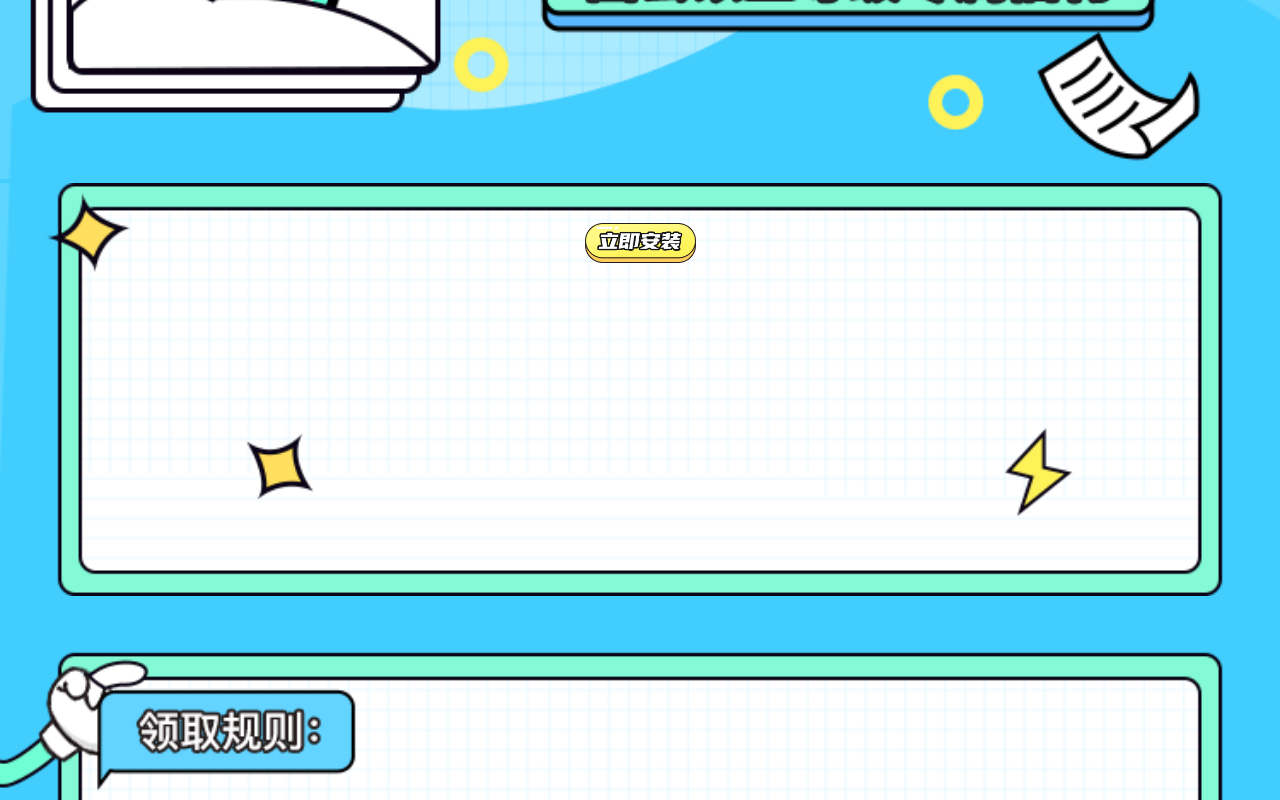
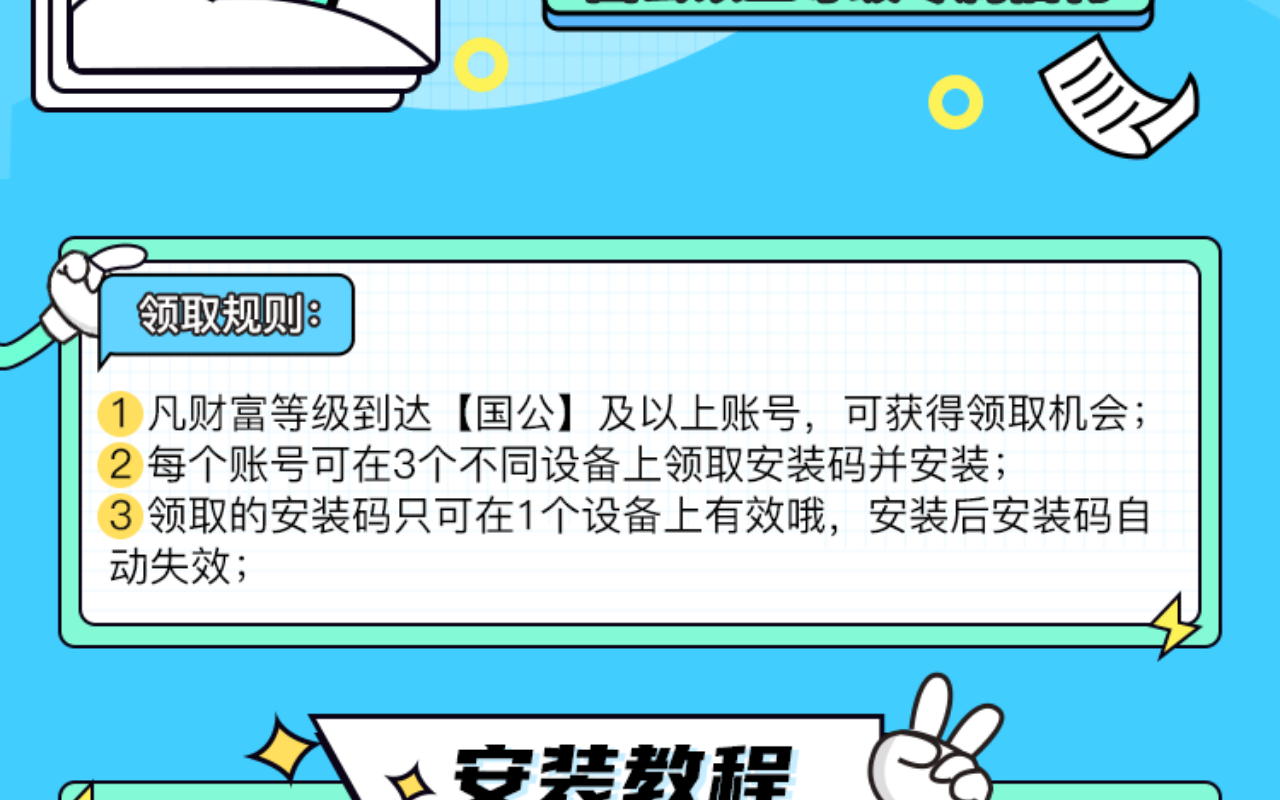
Before and after one commit to huiruo/js_test_base_vue, a Vue app: page /#/ in a window 1280 px wide. Shown: the part 678-1478 px from the top of the page. Built offline with nearby package versions, Linux system fonts and the light colour scheme.

Commit message:
feat:隐藏安装按钮

```diff
--- a/src/views/Home.vue
+++ b/src/views/Home.vue
@@ -3,7 +3,7 @@
     <div class="top">
       <img src="../assets/top_label.png" />
     </div>
-    <div class="install-container">
+    <div class="install-container" v-show="this.code">
       <div class="container">
         <div class="operate-content">
           <div>
@@ -69,10 +69,11 @@ export default {
     //http://localhost:8080/#/?platformId=my&sessionId=BAE3779EA012BED67CDA5186DCC917AB&version=1.0.0.100
     //http://localhost:8080/#/?platformId=my&sessionId=BAE3779EA012BED67CDA5186DCC917AB
     //test 请求 id: http://activity-test.jiaoyoushow.com/testApi/sessionId?userId=110013764
+    // http://h5web-test.jiaoyoushow.com/h5/superlabel/index.html
+    //http://h5web-test.jiaoyoushow.com/h5/superlabel/index.html#/
     const sessionId = normalUtil.getMsg("sessionId");
     const product = normalUtil.getMsg("platformId");
     const version = normalUtil.getMsg("version")
-    console.log("version",version)
     if (sessionId) {
       this.sessionId = sessionId;
       this.product = product;
```
